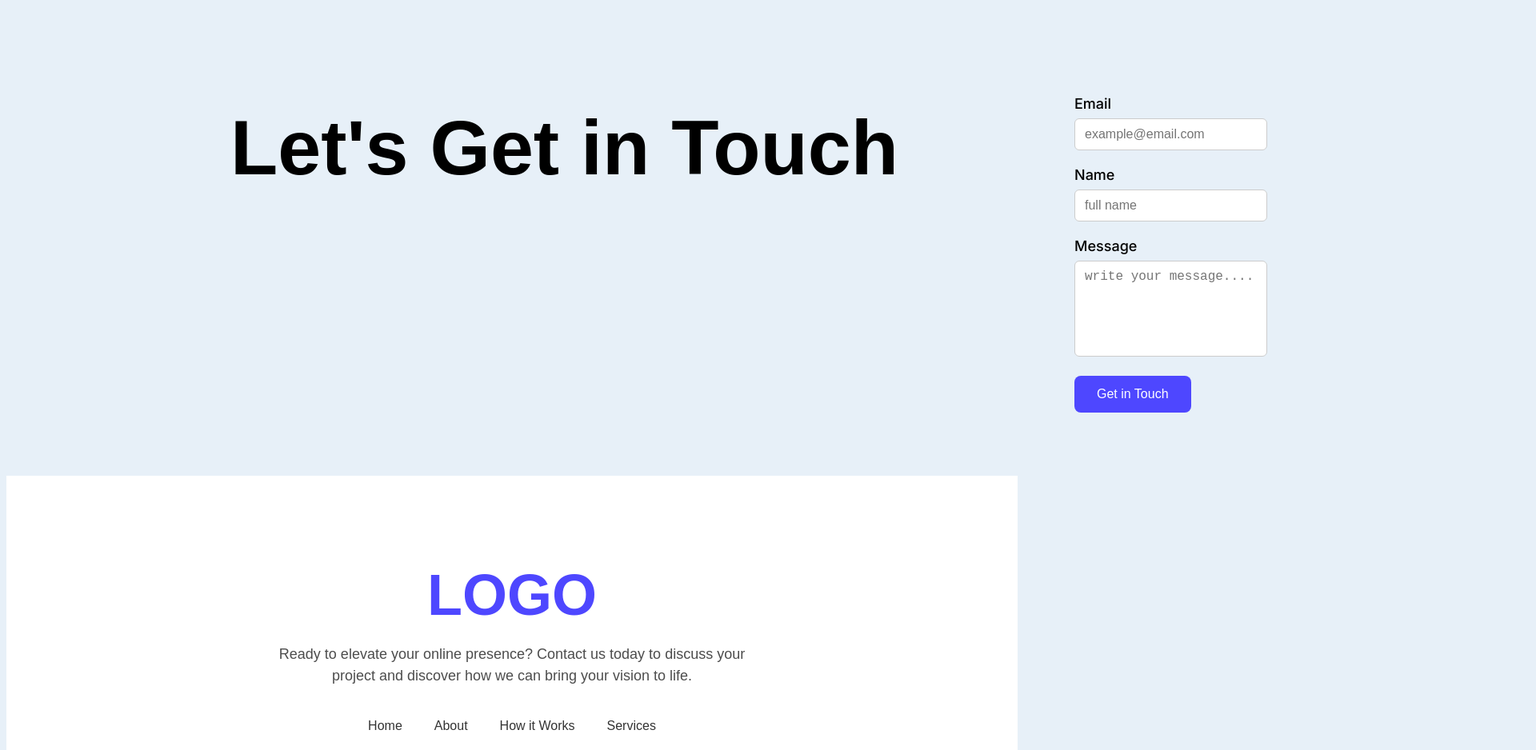
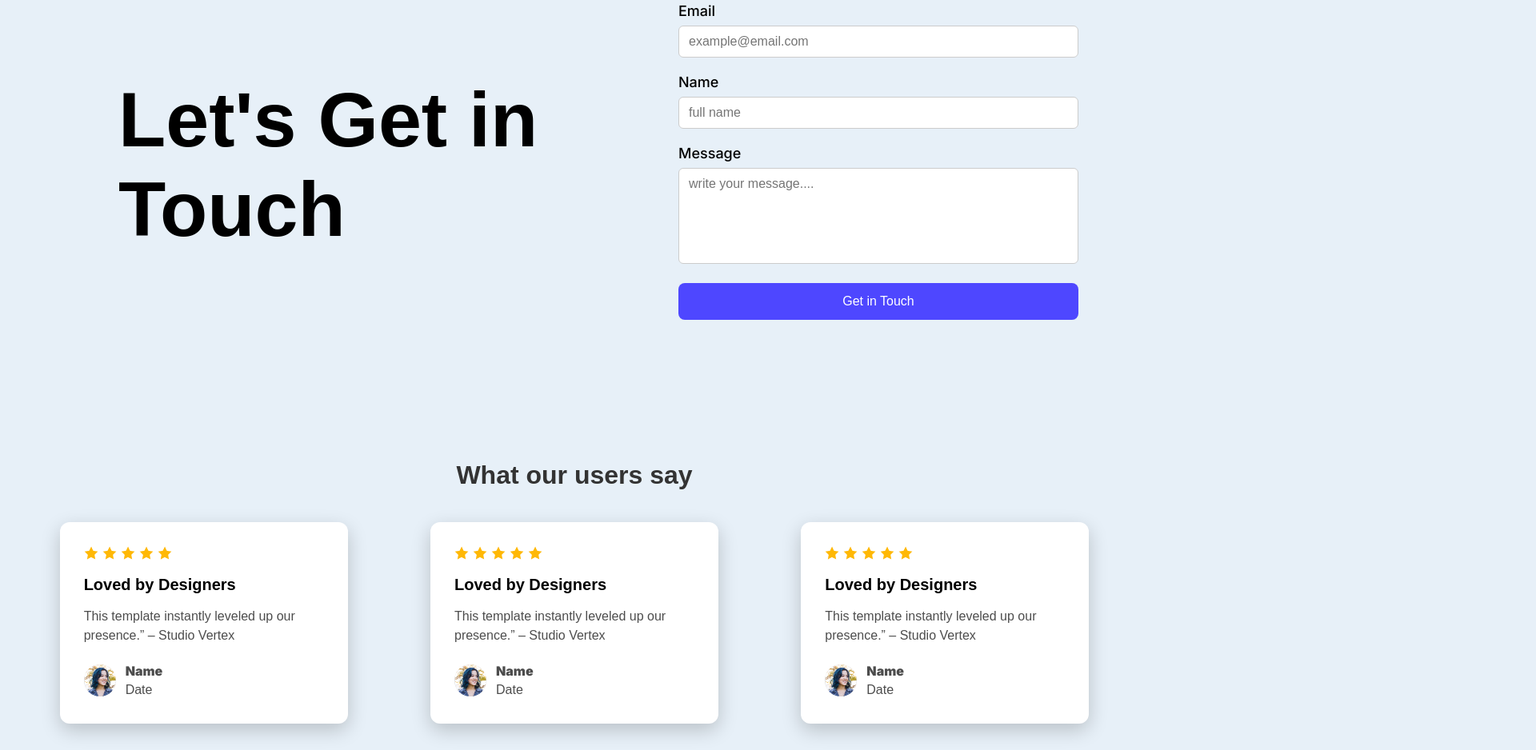
Before and after one commit to Shariful-01/B12A01-landing-launchpad, a plain HTML site: page index.html in a window 1280 px wide. Shown: the part 1862-2800 px from the top of the page at 80% size, 1920 px wide, since content can reach past the window. Drawn offline with Linux system fonts and the light colour scheme.

Commit message:
new decoration added in users say section with stars,name,date

```diff
--- a/index.html
+++ b/index.html
@@ -21,7 +21,7 @@
         </nav>
         <div class="banner">
             <p class="banner-paragraph raleway-font">Cool Dark UI Template for Web flow Agencies!</p>
-            <button class="glow-button">Stay Focused</button>
+            <div class="button-wrapper"><button class="glow-button">Stay Focused</button></div>
         </div>
     </header>
     <main>
@@ -67,17 +67,82 @@
     <input type="text" placeholder="full name">
 
     <label class="inter-font">Message</label>
-    <textarea placeholder="write your message...."></textarea>
+    <textarea class="raleway-font" placeholder="write your message...."></textarea>
 
-    <button class="glow-button" type="submit">Get in Touch</button>
+    <button class="glow-button form-button-style" type="submit">Get in Touch</button>
   </form>
 </div>
+         </section>
+         <section>
+            <!-- this is user say page -->
+            <div class="testimonial-section">
+  <h2 class="raleway-font say-header">What our users say</h2>
+  <div class="testimonial-grid">
+    <div class="testimonial-card">
+      <div class="stars">
+        <img src="./Assets/icon-star.png" alt="">
+        <img src="./Assets/icon-star.png" alt="">
+        <img src="./Assets/icon-star.png" alt="">
+        <img src="./Assets/icon-star.png" alt="">
+        <img src="./Assets/icon-star.png" alt="">
+    </div>
+      <h1 class="custom-heading">Loved by Designers</h1>
+      <p class="custom-sub-heading ">This template instantly leveled up our presence.” – Studio Vertex</p>
+      <div class="reviewer">
+        <img src="./Assets/avatar.png" alt="User photo" />
+        <div class="reviewer-info">
+            <p class="inter-font">Name</p>
+            <p class="custom-name">Date</p>
+        </div>
+      </div>
+    </div>
+    <div class="testimonial-card">
+      <div class="stars">
+        <img src="./Assets/icon-star.png" alt="">
+        <img src="./Assets/icon-star.png" alt="">
+        <img src="./Assets/icon-star.png" alt="">
+        <img src="./Assets/icon-star.png" alt="">
+        <img src="./Assets/icon-star.png" alt="">
+    </div>
+      <h1 class="custom-heading">Loved by Designers</h1>
+      <p class="custom-sub-heading ">This template instantly leveled up our presence.” – Studio Vertex</p>
+      <div class="reviewer">
+        <img src="./Assets/avatar.png" alt="User photo" />
+        <div class="reviewer-info">
+            <p class="inter-font">Name</p>
+            <p class="custom-name">Date</p>
+        </div>
+      </div>
+    </div>
+    <div class="testimonial-card">
+      <div class="stars">
+        <img src="./Assets/icon-star.png" alt="">
+        <img src="./Assets/icon-star.png" alt="">
+        <img src="./Assets/icon-star.png" alt="">
+        <img src="./Assets/icon-star.png" alt="">
+        <img src="./Assets/icon-star.png" alt="">
+    </div>
+      <h1 class="custom-heading">Loved by Designers</h1>
+      <p class="custom-sub-heading ">This template instantly leveled up our presence.” – Studio Vertex</p>
+      <div class="reviewer">
+        <img src="./Assets/avatar.png" alt="User photo" />
+        <div class="reviewer-info">
+            <p class="inter-font">Name</p>
+            <p class="custom-name">Date</p>
+        </div>
+      </div>
+    </div>
+
+
+  </div>
+</div>
+
          </section>
     </main>
     <footer>
         <div class="hero-section">
-  <h1 class="logo">LOGO</h1>
-  <p class="description">
+  <h1 class="logo inter-font">LOGO</h1>
+  <p class="description ">
     Ready to elevate your online presence? Contact us today to discuss your project and discover how we can bring your vision to life.
   </p>
   <div class="nav-links">
--- a/stylee/style.css
+++ b/stylee/style.css
@@ -56,6 +56,13 @@ nav ul li{
     font-size: 16px;
     border: none;
 }
+.button-wrapper {
+  display: flex;
+  justify-content: center;
+  align-items: center;
+}
+
+
 /* banner style */
 .banner{
     margin-top: 158px;
@@ -143,18 +150,17 @@ nav ul li{
   line-height: 1.1;
 }
 /* this is touch section style */
-.contra{
-
+/* .contra{
     gap: 220px;
     margin: 116px 160px 0px 140px;
-
-}
+} */
 .contact-form {
   display: flex;
-  width: 400px;
-   gap: 220px;
+   width: 1200px;
+   gap: 150px;
     padding: 116px 160px 0px 140px;
-    width: 1440px;
+    align-items: center;
+
 }
 
 /* Heading */
@@ -164,7 +170,7 @@ nav ul li{
  color: #000000;
 }
 .contact-form form{
-    align-items: right;
+    align-items: center;
     margin: 71px 0px;
 }
 
@@ -179,13 +185,16 @@ nav ul li{
 
 .contact-form input,
 .contact-form textarea {
- width: 100%;
+ width: 500px;
   padding: 10px 12px;
   font-size: 16px;
   border: 1px solid #ccc;
   border-radius: 6px;
   margin-bottom: 20px;
   box-sizing: border-box;
+}
+.form-button-style{
+   width: 500px;
 }
 
 /* Textarea adjustment */
@@ -194,29 +203,142 @@ nav ul li{
   height: 120px;
 }
 
+/* this is user say page */
+.testimonial-section {
+  padding: 60px 20px;
+  /* background-color: #f9f9f9; */
+  text-align: center;
+  font-family: 'Raleway', sans-serif;
+   width: 1380px;
+   margin-top: 10px;
+}
+
+.testimonial-section h2 {
+  font-size: 32px;
+  color: #333;
+  margin-bottom: 40px;
+}
+
+.testimonial-grid {
+  display: flex;
+  justify-content: space-around;
+ flex-wrap:wrap;
+  gap: 10px;
+  align-items: center;
+}
+.say-header{
+  font-size: 42px;
+  font-weight: 700;
+  color: #252432;
+}
+
+.testimonial-card {
+  background-color: #fff;
+  padding: 30px;
+  border-radius: 12px;
+  box-shadow: 0 8px 24px rgba(0,0,0,0.2);
+  width: 300px;
+}
+.custom-heading {
+  width: 900px;
+  text-align: left;
+  font-size: 20px;
+  font-weight: bold;
+  margin: 0 auto;
+}
+.custom-sub-heading {
+  text-align: left;
+  font-size: 17px;
+  font-weight: 300px;
+}
+.custom-name {
+  /* width: 900px; */
+  text-align: left;
+  font-size: 20px;
+  line-height: 1.5;
+  font-weight: 400px;
+  margin-bottom: 0px;
+  color: #8987a180;
+}
+.custom-date {
+  text-align: left;
+  font-size: 17px;
+  font-weight: 200px;
+  margin-top: 0px;
+    color: #91909d8a;
+}
+
+.testimonial-card .stars {
+  color: #f5b301;
+  font-size: 18px;
+  margin-bottom: 15px;
+  text-align: left;
+}
+
+.testimonial-card p {
+  font-size: 16px;
+  color: rgba(0,0,0,0.7);
+  margin-bottom: 20px;
+  line-height: 1.5;
+}
+
+.testimonial-card .reviewer {
+  display: flex;
+  align-items: center;
+  gap: 12px;
+}
+
+.reviewer img {
+  width: 40px;
+  height: 40px;
+  border-radius: 50%;
+  background-color: #ddd;
+}
+
+.reviewer-info {
+  font-size: 14px;
+  color: #555;
+}
+.reviewer-info p {
+  margin: 0;
+}
+.inter-font {
+  margin-bottom: 2px;
+}
+
+.custom-name {
+  margin-top: 0;
+}
+
+
+
+
+
 /* logo section */
 .hero-section {
   text-align: center;
-  padding: 60px 20px;
+  padding: 100px 20px;
   background-color: #ffffff;
-  font-family: 'Raleway', sans-serif;
+  font-family: 'inter', sans-serif;
+  width: 1320px;
 }
 
 
 .hero-section .logo {
   font-size: 72px;
-  font-weight: 700;
+  font-weight: 900;
   color: #4E47FF;
-  margin-bottom: 20px;
+  margin-bottom: 8px;
 }
 
 
 .hero-section .description {
   font-size: 18px;
-  color: rgba(0, 0, 0, 0.7);
+  color: #8987A1;
   max-width: 600px;
   margin: 0 auto 40px auto;
   line-height: 1.5;
+  font-weight: 100px;
 }
 
 
@@ -228,7 +350,7 @@ nav ul li{
 
 .hero-section .nav-links a {
   text-decoration: none;
-  color: #333;
+  color: #8987A1;
   font-weight: 500;
   font-size: 16px;
   transition: color 0.3s ease;
@@ -240,7 +362,7 @@ nav ul li{
 
 
 
-/* button */
+/*glowing button */
 .glow-button {
   background-color: #4E47FF;
   color: white;
@@ -250,7 +372,7 @@ nav ul li{
   border-radius: 8px;
   cursor: pointer;
   transition: all 0.3s ease;
-  box-shadow: 0 0 0 rgba(0, 0, 0, 0); /* initial shadow */
+  box-shadow: 0 0 0 rgba(0, 0, 0, 0);
 }
 
 .glow-button:hover {
```
